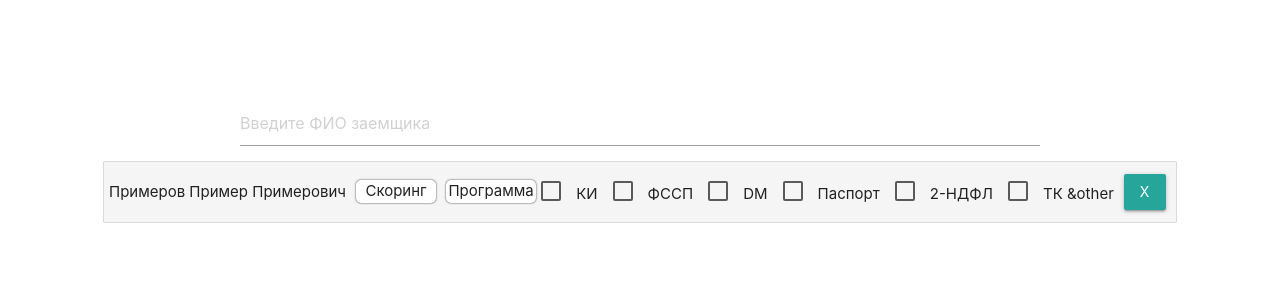
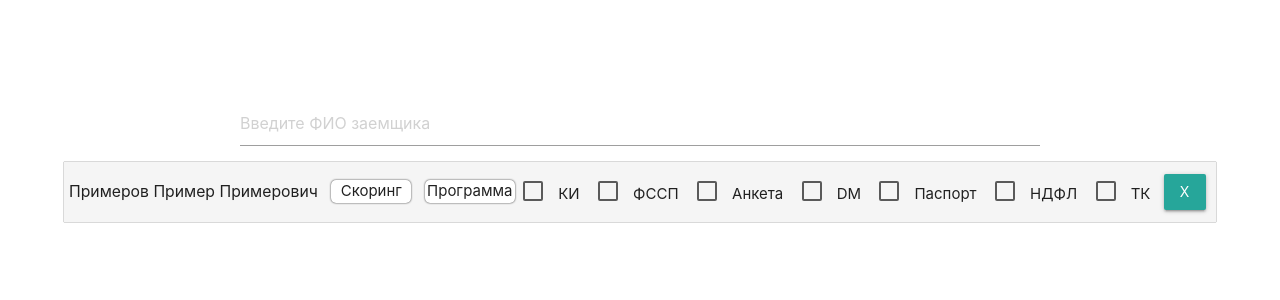
Before and after one commit to KnyazevIvan/forlasttwoweeks, a React (Create React App) app: page / in a window 1280 px wide. Shown: the top 300 px of the page. Built offline with nearby package versions, Linux system fonts and the light colour scheme.

Commit message:
second csommit

```diff
--- a/src/App.css
+++ b/src/App.css
@@ -1,5 +1,8 @@
 .App {
   text-align: center;
+}
+span {
+  font-size: 14px;
 }
 .container {
 
@@ -7,8 +10,8 @@
   width: 800px;
 }
 .block {
-  right: 17%;
-  width: 134%;
+  right: 22%;
+  width: 144%;
   position: relative;
   display: flex;
   justify-content: space-between;
@@ -27,6 +30,7 @@
 }
 .block span {
   margin-left: 5px;
+  font-size: 1.05rem;
 }
 .active span {
 
--- a/src/App.js
+++ b/src/App.js
@@ -10,7 +10,7 @@
 
 
 
-const initialState = {array:[{name:'Примеров Пример Примерович', toggle:false, id:0,scoring:'Скоринг', fps:'FPS',ok: 'Всё OK',qcc:'QCC2',ki:'Нет КИ', toggle2:false, ok2:'Все ОК',refinance:'Рефинанс', program:'Программа'}], inputValue:'', checkedki:false, checkedFSSP:false, checkedDM:false, checkedNDFL: false, checkedPP:false, checkedTK: false}
+const initialState = {array:[{name:'Примеров Пример Примерович', toggle:false, id:0,scoring:'Скоринг', fps:'FPS',ok: 'Всё OK',qcc:'QCC2',ki:'Нет КИ', toggle2:false, ok2:'Все ОК',refinance:'Рефинанс', program:'Программа'}], inputValue:'', checkedki:false, checkedFSSP:false, checkedDM:false, checkedNDFL: false, checkedPP:false, checkedTK: false, checkedAK: false}
 
 
 
@@ -45,7 +45,12 @@
         checkedDM: false,
         checkedPP: false,
         checkedNDFL: false,
-        checkedTK: false
+        checkedTK: false,
+        checkedAK: false,
+        checkedref: false,
+        refadd: false,
+
+
 
       }
       return {
@@ -70,8 +75,22 @@
         array: [...action.value]
       }
     }
+
+    case 'changeScoring': {
+      return {
+        ...state,
+        array: state.array.map(el=>{
+          if (el.id===action.id)
+          {
+            return {...el, scoring:action.value, style: action.style}
+          }
+          return el
+        })
+      }
+
+    }
+
     case 'setScoring': {
-
       return {
         ...state,
         array: state.array.map(el=>{
@@ -84,26 +103,13 @@
       }
 
     }
-    case 'changeScoring': {
-      return {
-        ...state,
-        array: state.array.map(el=>{
-          if (el.id===action.id)
-          {
-            return {...el, scoring:action.value}
-          }
-          return el
-        })
-      }
-
-    }
     case 'setProgram': {
       return {
         ...state,
         array: state.array.map(el=>{
           if (el.id===action.id)
           {
-            return {...el,toggle2:!el.toggle2, toggle:false}
+            return {...el,toggle2:!el.toggle2, toggle:false, style: {backgroundColor:'white'}}
           }
           return {...el, toggle:false, toggle2:false}
         })
@@ -115,7 +121,7 @@
         array: state.array.map(el=>{
           if (el.id===action.id)
           {
-            return {...el, program:action.value}
+            return {...el, program:action.value, refadd:action.toggle}
           }
           return el
         })
@@ -195,6 +201,30 @@
         })
       }
     }
+    case 'changeCheckedAK': {
+      return {
+        ...state,
+        array: state.array.map(el=>{
+          if (el.id===action.id)
+          {
+            return {...el, checkedAK:!el.checkedAK}
+          }
+          return el
+        })
+      }
+    }
+    case 'changeCheckedRef': {
+      return {
+        ...state,
+        array: state.array.map(el=>{
+          if (el.id===action.id)
+          {
+            return {...el, checkedref:!el.checkedref}
+          }
+          return el
+        })
+      }
+    }
     default:
       return state;
   }
--- a/src/component/reestr.jsx
+++ b/src/component/reestr.jsx
@@ -20,7 +20,7 @@
 
 
   let newarry = state.array.map(el =>
-    <div className={`block${el.checkedki&el.checkedDM&el.checkedFSSP&el.checkedNDFL&el.checkedTK&el.checkedPP ? ' active' : ''}`}>
+    <div className={`block${el.checkedki & el.checkedDM & el.checkedFSSP & el.checkedNDFL & el.checkedTK & el.checkedPP & el.checkedAK & el.checkedref ? ' active' : ''}`}>
 
       <div><span>   {el.name} </span> </div>
       <div className='wrapper'>
@@ -35,8 +35,8 @@
       <div className='wrapper'>
         <div onClick={() => dispatch({ type: 'setProgram', id: el.id })} className={`program${el.toggle2 ? '-active' : ''}`}  >{el.program}
 
-          <div onClick={() => dispatch({ type: 'changeProgram', value: el.refinance, id: el.id })} className={`unscoring${el.toggle2 ? '-active' : ''}`}> {el.refinance} </div>
-          <div onClick={() => dispatch({ type: 'changeProgram', value: el.ok2, id: el.id })} className={`unscoring${el.toggle2 ? '-active' : ''}`}> {el.ok2} </div>
+          <div onClick={() => dispatch({ type: 'changeProgram', value: el.refinance, id: el.id, toggle:true  })} className={`unscoring${el.toggle2 ? '-active' : ''}`}> {el.refinance} </div>
+          <div onClick={() => dispatch({ type: 'changeProgram', value: el.ok2, id: el.id, toggle:false })} className={`unscoring${el.toggle2 ? '-active' : ''}`}> {el.ok2} </div>
         </div>
 
 
@@ -57,9 +57,19 @@
       </div>
       <div>
 
+        <input type="checkbox" class="filled-in" checked={el.checkedAK} />
+        <span className={`inputSpan${el.checkedAK ? '-active' : ''}`} onClick={() => dispatch({ type: 'changeCheckedAK', id: el.id })}>Анкета</span>
+      </div>
+
+      <div>
+
         <input type="checkbox" class="filled-in" checked={el.checkedDM} />
         <span className={`inputSpan${el.checkedDM ? '-active' : ''}`} onClick={() => dispatch({ type: 'changeCheckedDM', id: el.id })}>DM</span>
       </div>
+
+
+
+
       <div>
 
         <input type="checkbox" class="filled-in" checked={el.checkedPP} />
@@ -67,12 +77,17 @@
       </div>
       <div>
         <input type="checkbox" class="filled-in" checked={el.checkedNDFL} />
-        <span className={`inputSpan${el.checkedNDFL ? '-active' : ''}`} onClick={() => dispatch({ type: 'changeCheckedNDFL', id: el.id })}>2-НДФЛ</span>
+        <span className={`inputSpan${el.checkedNDFL ? '-active' : ''}`} onClick={() => dispatch({ type: 'changeCheckedNDFL', id: el.id })}>НДФЛ</span>
       </div>
+      {el.refadd && <div>
+
+        <input type="checkbox" class="filled-in" checked={el.checkedref} />
+        <span className={`inputSpan${el.checkedref ? '-active' : ''}`} onClick={() => dispatch({ type: 'changeCheckedRef', id: el.id })}>Кр.Дог.</span>
+      </div>}
 
       <div>
         <input type="checkbox" class="filled-in" checked={el.checkedTK} />
-        <span className={`inputSpan${el.checkedTK ? '-active' : ''}`} onClick={() => dispatch({ type: 'changeCheckedTK', id: el.id })}>ТК &other</span>
+        <span className={`inputSpan${el.checkedTK ? '-active' : ''}`} onClick={() => dispatch({ type: 'changeCheckedTK', id: el.id })}>ТК</span>
       </div>
 
       <div> <a onClick={() => dispatch({ type: 'deleteName', value: el.id })} class="waves-effect waves-light btn">X</a>
```
Lines whose indentation alone changed are shown as unchanged.
